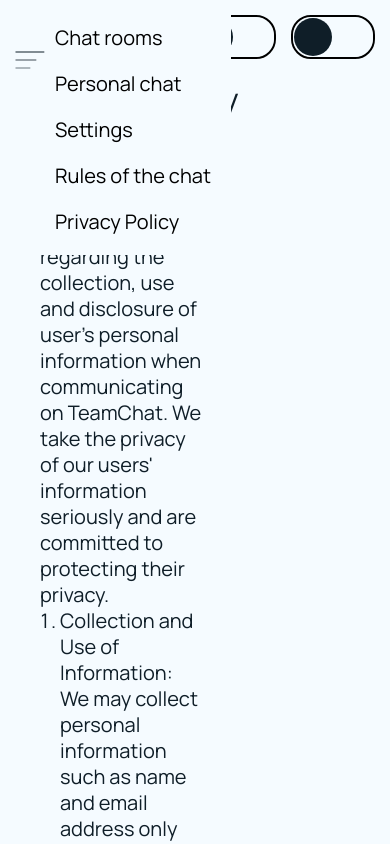
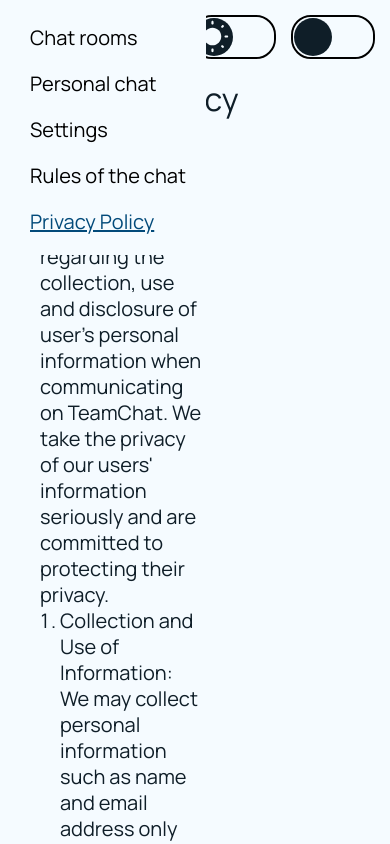
Before and after one commit to Yura-Platonov/Team-Chat, a React (Create React App) app: page /#/PrivacyPolicy in a window 390 px wide. Both pictures are taken after a click on the button 30 px from the left and 61 px from the top of the page. Shown: the top 844 px of the page. Built offline with nearby package versions, Linux system fonts and the light colour scheme.

Commit message:
made logout modal

```diff
--- a/src/components/Header/Header.jsx
+++ b/src/components/Header/Header.jsx
@@ -1,12 +1,12 @@
 import React, { useState, useEffect } from 'react';
-import { Link } from 'react-router-dom';
+import { Link, useLocation } from 'react-router-dom';
 import Switch from 'react-switch';
 import css from './Header.module.css';
 import Logo from './Logo';
 import UserAvatar from '../Images/defaultAvatar.svg'
 import LoginModal from '../Modal/LoginModal';
 import { useAuth } from '../LoginForm/AuthContext';
-import AvatarModal from '../Modal/AvatarModal';
+import AvatarModal from '../Modal/LogoutModal';
 import { ReactComponent as MobileMenuSVG } from './mobileMenu.svg';
 
 function IconSun() {
@@ -28,6 +28,7 @@ function IconMoon() {
 
 const MobileMenu = () => {
   const [isMenuOpen, setIsMenuOpen] = useState(false);
+  const location = useLocation();
 
   const toggleMenu = () => {
     setIsMenuOpen(!isMenuOpen);
@@ -53,33 +54,52 @@ const MobileMenu = () => {
     };
   }, []);
 
-  useEffect(() => {
+  // useEffect(() => {
 
-    const menuButton = document.querySelector('.mobMenuButton');
-    if (menuButton) {
-      if (isMenuOpen) {
-        menuButton.classList.add('menu-opened');
-      } else {
-        menuButton.classList.remove('menu-opened');
-      }
-    }
+  //   const menuButton = document.querySelector('.mobMenuButton');
+  //   if (menuButton) {
+  //     if (isMenuOpen) {
+  //       menuButton.classList.add('menu-opened');
+  //     } else {
+  //       menuButton.classList.remove('menu-opened');
+  //     }
+  //   }
 
-  }, [isMenuOpen]);
-
+  // }, [isMenuOpen]);
 
 
   return (
     <div id="mobile-menu-container" className={`${isMenuOpen ? 'open' : ''}`}>
-      <button onClick={toggleMenu} className={`${css.mobMenuButton} ${isMenuOpen ? css.menuOpened : ''}`}>
+      <button onClick={toggleMenu} className={`${css.mobMenuButton}`}>
         <MobileMenuSVG />
       </button>
       {isMenuOpen && (
         <ul className={css.mob_list}>
-          <li className={css.nav_item}><Link to="/" className={css.nav_link}>Chat rooms</Link></li>
-          <li className={css.nav_item}><Link to="/PersonalChatPage" className={css.nav_link}>Personal chat</Link></li>
-          <li className={css.nav_item}><Link to="/" className={css.nav_link}>Settings</Link></li>
-          <li className={css.nav_item}><Link to="/RoolsOfTheChat" className={css.nav_link}>Rules of the chat</Link></li>
-          <li className={css.nav_item}><Link to="/PrivacyPolicy" className={css.nav_link}>Privacy Policy</Link></li>
+          <li className={css.nav_item}>
+            <Link to="/" className={`${css.nav_link} ${location.pathname === '/' ? css.active : ''}`} onClick={closeMenu}>
+              Chat rooms
+            </Link>
+          </li>
+          <li className={css.nav_item}>
+            <Link to="/PersonalChatPage" className={`${css.nav_link} ${location.pathname === '/PersonalChatPage' ? css.active : ''}`} onClick={closeMenu}>
+              Personal chat
+            </Link>
+          </li>
+          <li className={css.nav_item}>
+            <Link to="/" className={`${css.nav_link} ${location.pathname === '/1' ? css.active : ''}`} onClick={closeMenu}>
+              Settings
+            </Link>
+          </li>
+          <li className={css.nav_item}>
+            <Link to="/RoolsOfTheChat" className={`${css.nav_link} ${location.pathname === '/RoolsOfTheChat' ? css.active : ''}`} onClick={closeMenu}>
+              Rules of the chat
+            </Link>
+          </li>
+          <li className={css.nav_item}>
+            <Link to="/PrivacyPolicy" className={`${css.nav_link} ${location.pathname === '/PrivacyPolicy' ? css.active : ''}`} onClick={closeMenu}>
+              Privacy Policy
+            </Link>
+          </li>
         </ul>
       )}
     </div>
--- a/src/components/Header/Header.module.css
+++ b/src/components/Header/Header.module.css
@@ -133,14 +133,14 @@ header {
     flex-direction: column;
     margin: 0;
     gap: 20px;
-    padding: 25px 0px 20px 55px;
+    padding: 25px 0px 20px 30px;
     z-index: 9;
 
     border-radius: 0px 0px 10px 0px;
     background: #F5FBFF;
 
     @media screen and (min-width: 768px) and (max-width: 1023px){
-        padding: 35px 0px 20px 65px;
+        padding: 35px 0px 20px 30px;
     }
     @media (min-width: 1024px) {
 
@@ -149,13 +149,10 @@ header {
     }
 }
 
-  .menu-content {
-    /* Ваши стили для содержимого меню */
-  }
+
 
   .mobMenuButton{
-    position: absolute;
-    top: 6%;
+
     background: none;
     border: none;
     margin: 0;
@@ -164,16 +161,14 @@ header {
     outline: none;
     z-index: 10;
 
-    @media screen and (min-width: 768px) and (max-width: 1023px){
-        top: 9%;
+    @media (min-width: 1024px) {
+        display: none;
     }
-    @media (min-width: 1024px) {
-
-          display: none;
-
-      }
 }
-
-.menuOpened{
+.active{
+    color: #024A7A;
+    text-decoration: underline;
+}
+/* .menuOpened{
     position: fixed;
-}
+} */
--- a/src/components/Header/Logo.module.css
+++ b/src/components/Header/Logo.module.css
@@ -1,11 +1,9 @@
 .logo{
     @media screen and (max-width: 767px){
-        margin-left: 25px;
         width: 70px;
         height: auto;
     }
     @media screen and (min-width: 768px) and (max-width: 1023px){
-        margin-left: 30px;
         width: 100px;
         height: auto;
     }
--- a/src/components/Modal/AvatarModal.module.css
+++ /dev/null
@@ -1,59 +0,0 @@
-.title{
-    margin: 0;
-    margin-top: 100px;
-    font-size: 32px;
-    font-weight: 500;
-    line-height: 124%;
-}
-
-.text{
-    width: 220px;
-    margin-top: 40px;
-    margin-bottom: 90px;
-    font-size: 24px;
-    font-weight: 400;
-}
-
-.button{
-    width: 249px;
-    height: 80px;
-    padding: 20px;
-    margin: 0;
-    cursor: pointer;
-    box-sizing: border-box;
-
-    font-size: 32px;
-    font-weight: 500;
-    line-height: 124%;
-
-    border: none;
-    border-radius: 20px;
-    background: #024A7A;
-    color: #F5FBFF;
-    transition: background-color 0.3s;
-  }
-
-
-
-.button:hover{
-    color: #0F1E28;
-    background-color: #F5FBFF;
-    border: 2px solid #024A7A;
-
-    box-shadow: 2px 2px 8px 0px rgba(2, 74, 122, 0.30);
-    }
-
-.Container{
-    display: flex;
-    min-width: 580px;
-    gap: 40px;
-}
-
-.img{
-        margin: 0;
-        padding: 0;
-        margin-left: -40px;
-        /* width: 100%;
-        height: 100%; */
-
-    }
--- a/src/components/Modal/AvatarModal.jsx
+++ b/src/components/Modal/LogoutModal.jsx
@@ -1,11 +1,11 @@
 import React from 'react';
 import CustomModal from './CustomModal';
 import { useAuth } from '../LoginForm/AuthContext';
-import css from './AvatarModal.module.css';
+import css from './LogoutModal.module.css';
 import Img from '../Images/UvU.png';
 
 
-const AvatarModal = ({ isOpen, onClose }) => {
+const LogoutModal = ({ isOpen, onClose }) => {
     const { logout } = useAuth();
 
     const handleLogout = async () => {
@@ -29,4 +29,4 @@ const AvatarModal = ({ isOpen, onClose }) => {
   );
 };
 
-export default AvatarModal;
+export default LogoutModal;
--- /dev/null
+++ b/src/components/Modal/LogoutModal.module.css
@@ -0,0 +1,136 @@
+.title{
+    margin: 0;
+    margin-top: 40px;
+    font-size: 24px;
+    font-weight: 500;
+    line-height: 124%;
+    @media screen and (min-width: 768px) and (max-width: 1023px){
+        margin-top: 50px;
+    font-size: 28px;
+
+    }
+    @media screen and (min-width: 1024px) {
+        margin-top: 70px;
+        font-size: 28px;
+
+      }
+    @media screen and (min-width:1440px){
+        margin-top: 100px;
+        font-size: 32px;
+
+    }
+}
+
+.text{
+    width: 160px;
+    margin-top: 15px;
+    margin-bottom: 35px;
+    font-size: 16px;
+    font-weight: 400;
+    @media screen and (min-width: 768px) and (max-width: 1023px){
+        width: 180px;
+    margin-top: 15px;
+    margin-bottom: 35px;
+    font-size: 19px;
+
+    }
+    @media screen and (min-width: 1024px) {
+        width: 220px;
+        margin-top: 30px;
+        margin-bottom: 60px;
+        font-size: 22px;
+
+      }
+    @media screen and (min-width:1440px){
+        width: 220px;
+        margin-top: 40px;
+        margin-bottom: 90px;
+        font-size: 24px;
+
+    }
+}
+
+.button{
+    width: 140px;
+    height: 60px;
+    padding: 15px;
+    margin: 0;
+    cursor: pointer;
+    box-sizing: border-box;
+
+    font-size: 24px;
+    font-weight: 500;
+    line-height: 124%;
+
+    border: none;
+    border-radius: 14px;
+    background: #024A7A;
+    color: #F5FBFF;
+    transition: background-color 0.3s;
+    @media screen and (min-width: 768px) and (max-width: 1023px){
+
+
+    }
+    @media screen and (min-width: 1024px) {
+
+        border-radius: 20px;
+      }
+    @media screen and (min-width:1440px){
+        width: 249px;
+        height: 80px;
+        padding: 20px;
+
+        font-size: 32px;
+
+    }
+  }
+
+
+
+.button:hover{
+    color: #0F1E28;
+    background-color: #F5FBFF;
+    border: 2px solid #024A7A;
+
+    box-shadow: 2px 2px 8px 0px rgba(2, 74, 122, 0.30);
+    }
+
+.Container{
+    display: flex;
+    gap: 20px;
+
+    @media screen and (min-width: 1024px) {
+        gap: 20px;
+
+      }
+    @media screen and (min-width:1440px){
+        min-width: 580px;
+        gap: 40px;
+
+    }
+
+}
+
+.img{
+        margin: 0;
+        padding: 0;
+        margin-left: -40px;
+        width: 200px;
+        height: 300px;
+        @media screen and (min-width: 768px) and (max-width: 1023px){
+            width: 200px;
+            height: 300px;
+
+        }
+        @media screen and (min-width: 1024px) {
+            width: 250px;
+            height: 400px;
+
+          }
+        @media screen and (min-width:1440px){
+            width: 330px;
+            height: 500px;
+
+        }
+
+    }
```
